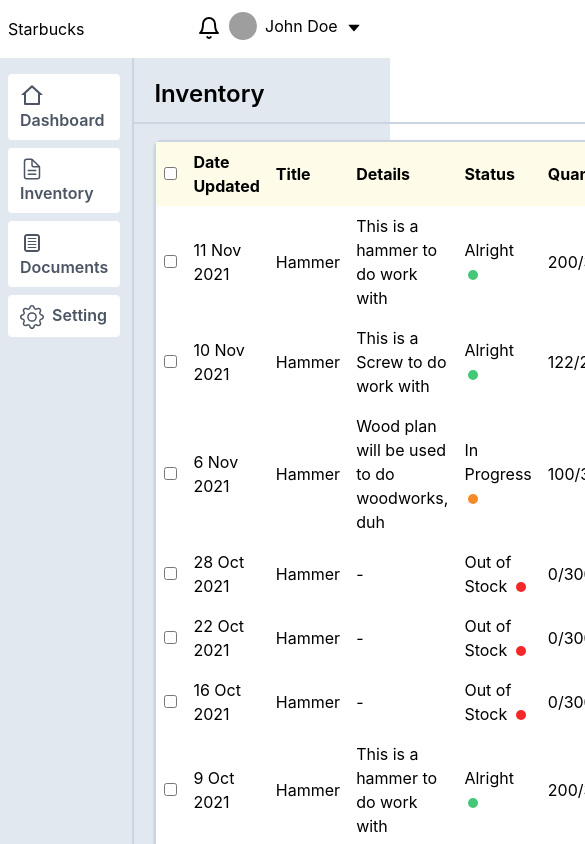
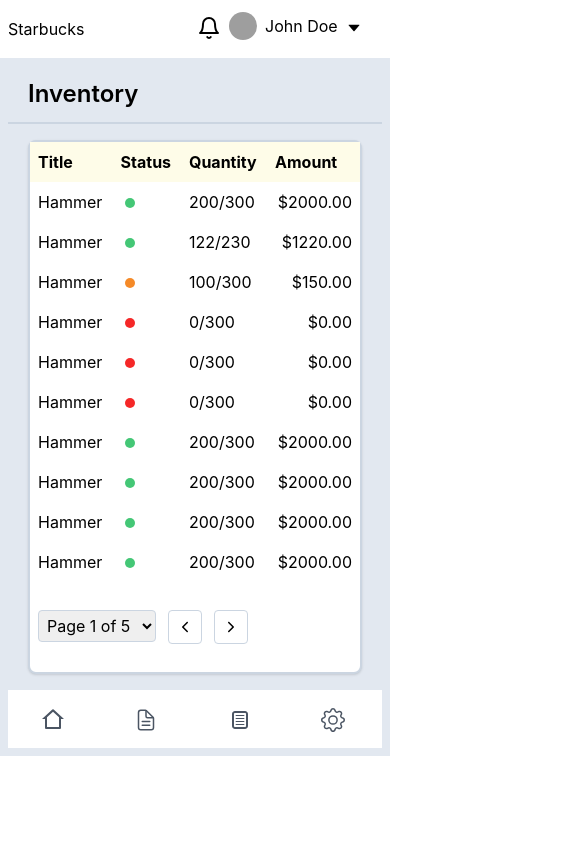
Before and after one commit to Jahid0178/starbucks-front-end, a React (Create React App) app: page /inventory in a window 390 px wide. Shown: the top 844 px of the page, 585 px wide, since content can reach past the window. Built offline with nearby package versions, Linux system fonts and the light colour scheme; grey boxes are pictures that could not be loaded.

Commit message:
responsive complete

```diff
--- a/src/Views/components/common/Table.js
+++ b/src/Views/components/common/Table.js
@@ -5,14 +5,14 @@ export const Table = ({
   return (
     <>
       <tr className="hover:bg-green-100 cursor-pointer">
-        <td className="p-2">
+        <td className="p-2 hidden sm:block">
           <input type="checkbox" name="" id="" />
         </td>
-        <td className="p-2">{date}</td>
+        <td className="p-2 hidden sm:block">{date}</td>
         <td className="p-2">{title}</td>
-        <td className="p-2">{details}</td>
+        <td className="p-2 hidden lg:block">{details}</td>
         <td className="p-2">
-          {status}{" "}
+          <span className="hidden sm:block">{status}</span>{" "}
           <span
             className="ml-1"
             style={{
@@ -27,7 +27,7 @@ export const Table = ({
           ></span>{" "}
         </td>
         <td className="p-2">{quantity}</td>
-        <td className="p-2">${unitPrice}</td>
+        <td className="p-2 hidden lg:block">${unitPrice}</td>
         <td className="p-2 text-right">${amount}</td>
       </tr>
     </>
--- a/src/Views/pages/Inventory/Inventory.js
+++ b/src/Views/pages/Inventory/Inventory.js
@@ -1,8 +1,6 @@
 import React, { useEffect, useState } from "react";
 import { BiSearch } from "react-icons/bi";
 import { Table } from "../../components/common/Table";
-import { AiOutlineArrowDown } from "react-icons/ai";
-import { BsArrowDownUp } from "react-icons/bs";
 import {
   IoMdArrowDropdown,
   IoIosArrowBack,
@@ -40,15 +38,15 @@ export const Inventory = () => {
           <table className="table w-full">
             <thead className="text-left">
               <tr className="bg-yellow-50">
-                <th className="p-2">
+                <th className="p-2 hidden sm:block">
                   <input type="checkbox" name="" id="" />
                 </th>
-                <th className="p-2">Date Updated</th>
+                <th className="p-2 hidden sm:block">Date Updated</th>
                 <th className="p-2">Title</th>
-                <th className="p-2">Details</th>
+                <th className="p-2 hidden lg:block">Details</th>
                 <th className="p-2">Status</th>
                 <th className="p-2">Quantity</th>
-                <th className="p-2">Unit Price</th>
+                <th className="p-2 hidden lg:block">Unit Price</th>
                 <th className="p-2">Amount</th>
               </tr>
             </thead>
@@ -60,7 +58,7 @@ export const Inventory = () => {
           </table>
           {/* Pagination area */}
           <div className="my-5 flex justify-between p-2">
-            <div>
+            <div className="hidden sm:block">
               <span className="secondary-btn">
                 10 Items per page <IoMdArrowDropdown className="inline-block" />
               </span>
--- /dev/null
+++ b/src/Views/pages/common/BottomNav.js
@@ -0,0 +1,41 @@
+import React from "react";
+import { Link } from "react-router-dom";
+import { IoDocumentTextOutline } from "react-icons/io5";
+import { TiDocumentText } from "react-icons/ti";
+import { BsGear } from "react-icons/bs";
+import { RiHome2Line } from "react-icons/ri";
+
+export const BottomNav = () => {
+  return (
+    <div className="flex justify-around bg-white">
+      <Link
+        to="/dashboard"
+        className="block px-3 py-2 my-2  text-gray-600 rounded font-semibold hover:shadow hover:text-green-500 hover:bg-white"
+      >
+        <RiHome2Line className="inline-block text-2xl mr-1" />{" "}
+        <span className="hidden md:inline-block">Dashboard</span>
+      </Link>
+      <Link
+        to="/inventory"
+        className="block px-3 py-2 my-2  text-gray-600 rounded font-semibold hover:shadow hover:text-green-500 hover:bg-white"
+      >
+        <IoDocumentTextOutline className="inline-block text-2xl mr-1" />{" "}
+        <span className="hidden md:inline-block">Inventory</span>
+      </Link>
+      <Link
+        to="/documents"
+        className="block px-3 py-2 my-2  text-gray-600 rounded font-semibold hover:shadow hover:text-green-500 hover:bg-white"
+      >
+        <TiDocumentText className="inline-block text-2xl mr-1" />{" "}
+        <span className="hidden md:inline-block">Documents</span>
+      </Link>
+      <Link
+        to="/settings"
+        className="block px-3 py-2 my-2  text-gray-600 rounded font-semibold hover:shadow hover:text-green-500 hover:bg-white"
+      >
+        <BsGear className="inline-block text-2xl mr-1" />{" "}
+        <span className="hidden md:inline-block">Setting</span>
+      </Link>
+    </div>
+  );
+};
--- a/src/Views/pages/common/Main.js
+++ b/src/Views/pages/common/Main.js
@@ -4,16 +4,17 @@ import { Dashboard } from "../Dashboard/Dashboard";
 import { Documents } from "../Documents/Documents";
 import { Inventory } from "../Inventory/Inventory";
 import { Settings } from "../Settings/Settings";
+import { BottomNav } from "./BottomNav";
 import { SideNav } from "./SideNav";
 
 export const Main = () => {
   return (
     <div className="container mx-auto px-2">
-      <div className="grid grid-cols-[1fr_4fr] gap-3">
-        <div className="py-2">
+      <div className="grid grid-cols-[1fr] sm:grid-cols-[auto_4fr] gap-3">
+        <div className="py-2 hidden sm:block">
           <SideNav />
         </div>
-        <div className="py-2 border-l-2 border-slate-300">
+        <div className="py-2 border-0 sm:border-l-2 border-slate-300">
           <Routes>
             <Route path="/" element={<Dashboard />} />
             <Route path="/dashboard" element={<Dashboard />} />
@@ -21,6 +22,9 @@ export const Main = () => {
             <Route path="/documents" element={<Documents />} />
             <Route path="/settings" element={<Settings />} />
           </Routes>
+          <div className="block sm:hidden">
+            <BottomNav />
+          </div>
         </div>
       </div>
     </div>
--- a/src/Views/pages/common/SideNav.js
+++ b/src/Views/pages/common/SideNav.js
@@ -11,28 +11,31 @@ export const SideNav = () => {
       <div>
         <Link
           to="/dashboard"
-          className="block px-3 py-2 my-2 bg-white text-gray-600 rounded font-semibold hover:shadow hover:text-green-500"
+          className="block px-3 py-2 my-2  text-gray-600 rounded font-semibold hover:shadow hover:text-green-500 hover:bg-white"
         >
-          <RiHome2Line className="inline-block text-2xl mr-1" /> Dashboard
+          <RiHome2Line className="inline-block text-2xl mr-1" />{" "}
+          <span className="hidden md:inline-block">Dashboard</span>
         </Link>
         <Link
           to="/inventory"
-          className="block px-3 py-2 my-2 bg-white text-gray-600 rounded font-semibold hover:shadow hover:text-green-500"
+          className="block px-3 py-2 my-2  text-gray-600 rounded font-semibold hover:shadow hover:text-green-500 hover:bg-white"
         >
           <IoDocumentTextOutline className="inline-block text-2xl mr-1" />{" "}
-          Inventory
+          <span className="hidden md:inline-block">Inventory</span>
         </Link>
         <Link
           to="/documents"
-          className="block px-3 py-2 my-2 bg-white text-gray-600 rounded font-semibold hover:shadow hover:text-green-500"
+          className="block px-3 py-2 my-2  text-gray-600 rounded font-semibold hover:shadow hover:text-green-500 hover:bg-white"
         >
-          <TiDocumentText className="inline-block text-2xl mr-1" /> Documents
+          <TiDocumentText className="inline-block text-2xl mr-1" />{" "}
+          <span className="hidden md:inline-block">Documents</span>
         </Link>
         <Link
           to="/settings"
-          className="block px-3 py-2 my-2 bg-white text-gray-600 rounded font-semibold hover:shadow hover:text-green-500"
+          className="block px-3 py-2 my-2  text-gray-600 rounded font-semibold hover:shadow hover:text-green-500 hover:bg-white"
         >
-          <BsGear className="inline-block text-2xl mr-1" /> Setting
+          <BsGear className="inline-block text-2xl mr-1" />{" "}
+          <span className="hidden md:inline-block">Setting</span>
         </Link>
       </div>
     </div>
--- a/src/index.css
+++ b/src/index.css
@@ -23,6 +23,6 @@ body {
   }
 
   .secondary-btn {
-    @apply border border-slate-300 p-1 rounded
+    @apply border border-slate-300 p-1 rounded outline-none;
   }
 }
```
